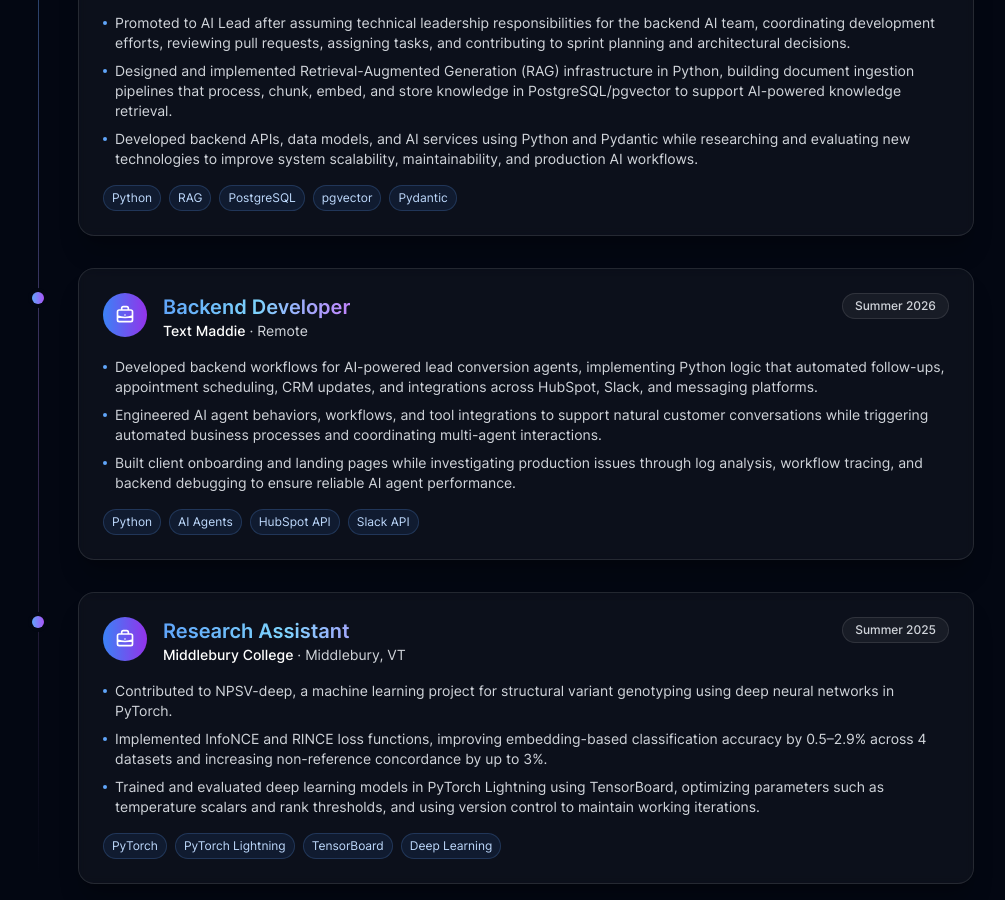
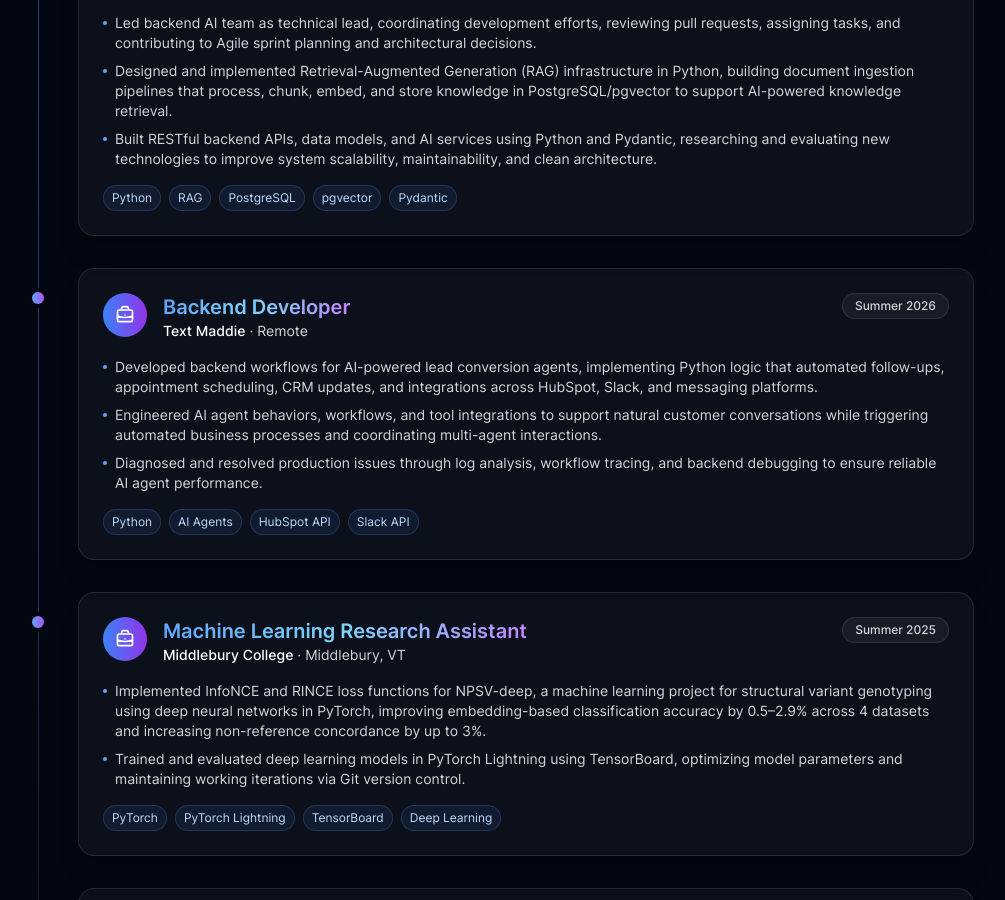
Before and after one commit to SEBAS0078/portfolio, a Next.js app: page / in a window 1280 px wide. Shown: the part 1900-2800 px from the top of the page, without its empty margins (146-1151 px from the left). Built offline with nearby package versions, Linux system fonts and the light colour scheme.

Commit message:
added resume

```diff
--- a/src/components/Experience.jsx
+++ b/src/components/Experience.jsx
@@ -9,9 +9,9 @@ const experience = [
     dates: "Spring 2026 – Present",
     current: true,
     bullets: [
-      "Promoted to AI Lead after assuming technical leadership responsibilities for the backend AI team, coordinating development efforts, reviewing pull requests, assigning tasks, and contributing to sprint planning and architectural decisions.",
+      "Led backend AI team as technical lead, coordinating development efforts, reviewing pull requests, assigning tasks, and contributing to Agile sprint planning and architectural decisions.",
       "Designed and implemented Retrieval-Augmented Generation (RAG) infrastructure in Python, building document ingestion pipelines that process, chunk, embed, and store knowledge in PostgreSQL/pgvector to support AI-powered knowledge retrieval.",
-      "Developed backend APIs, data models, and AI services using Python and Pydantic while researching and evaluating new technologies to improve system scalability, maintainability, and production AI workflows.",
+      "Built RESTful backend APIs, data models, and AI services using Python and Pydantic, researching and evaluating new technologies to improve system scalability, maintainability, and clean architecture.",
     ],
     tech: ["Python", "RAG", "PostgreSQL", "pgvector", "Pydantic"],
   },
@@ -24,22 +24,34 @@ const experience = [
     bullets: [
       "Developed backend workflows for AI-powered lead conversion agents, implementing Python logic that automated follow-ups, appointment scheduling, CRM updates, and integrations across HubSpot, Slack, and messaging platforms.",
       "Engineered AI agent behaviors, workflows, and tool integrations to support natural customer conversations while triggering automated business processes and coordinating multi-agent interactions.",
-      "Built client onboarding and landing pages while investigating production issues through log analysis, workflow tracing, and backend debugging to ensure reliable AI agent performance.",
+      "Diagnosed and resolved production issues through log analysis, workflow tracing, and backend debugging to ensure reliable AI agent performance.",
     ],
     tech: ["Python", "AI Agents", "HubSpot API", "Slack API"],
   },
   {
-    role: "Research Assistant",
+    role: "Machine Learning Research Assistant",
     company: "Middlebury College",
     location: "Middlebury, VT",
     dates: "Summer 2025",
     current: false,
     bullets: [
-      "Contributed to NPSV-deep, a machine learning project for structural variant genotyping using deep neural networks in PyTorch.",
-      "Implemented InfoNCE and RINCE loss functions, improving embedding-based classification accuracy by 0.5–2.9% across 4 datasets and increasing non-reference concordance by up to 3%.",
-      "Trained and evaluated deep learning models in PyTorch Lightning using TensorBoard, optimizing parameters such as temperature scalars and rank thresholds, and using version control to maintain working iterations.",
+      "Implemented InfoNCE and RINCE loss functions for NPSV-deep, a machine learning project for structural variant genotyping using deep neural networks in PyTorch, improving embedding-based classification accuracy by 0.5–2.9% across 4 datasets and increasing non-reference concordance by up to 3%.",
+      "Trained and evaluated deep learning models in PyTorch Lightning using TensorBoard, optimizing model parameters and maintaining working iterations via Git version control.",
     ],
     tech: ["PyTorch", "PyTorch Lightning", "TensorBoard", "Deep Learning"],
+  },
+  {
+    role: "Data Science Research Assistant",
+    company: "Town of Bristol",
+    location: "Bristol, VT",
+    dates: "Summer 2025",
+    current: false,
+    bullets: [
+      "Analyzed Vermont Department of Taxes data to identify Local Option Tax (LOT) adoption, category usage, and revenue trends across municipalities.",
+      "Developed 2024 LOT revenue projections for Bristol by category, accounting for the state's 30% share and data gaps to identify potential underreported revenue.",
+      "Compared LOT programs in Brandon, Middlebury, and Vergennes, synthesizing revenue allocation and local business feedback to assess economic impacts, transparency, and public support.",
+    ],
+    tech: ["Data Analysis", "Research", "Reporting"],
   },
 ];
 
```
